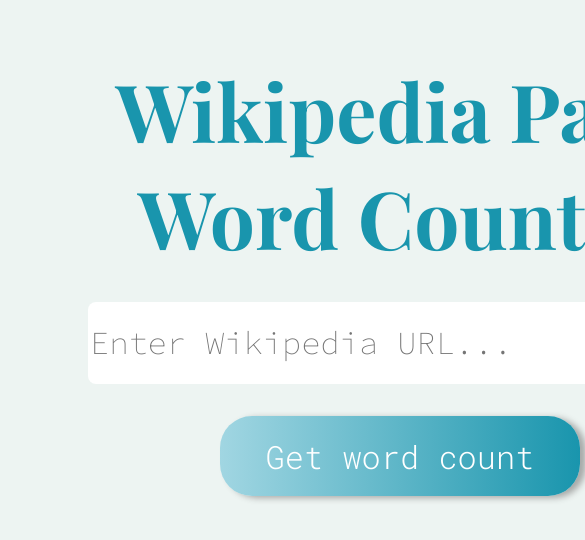
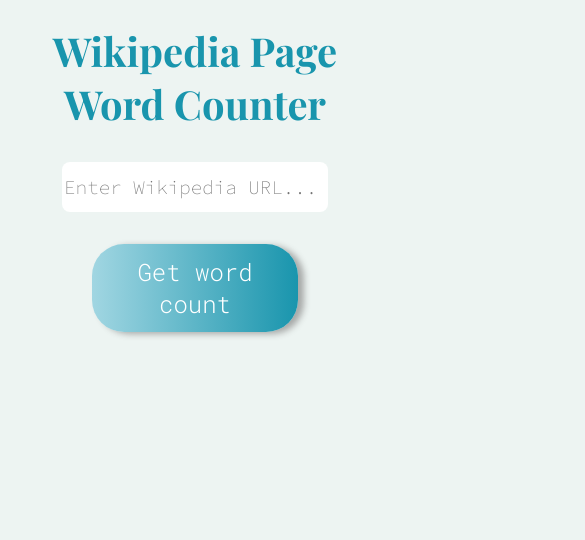
Before and after one commit to mtwickett/wikipedia-page-word-counter, a plain HTML site: page index.html in a window 390 px wide. Shown: the top 540 px of the page, 585 px wide, since content can reach past the window. Drawn offline with nearby package versions, Linux system fonts and the light colour scheme; a web font is replaced by a local one.

Commit message:
Completed responsive design

```diff
--- a/styles.css
+++ b/styles.css
@@ -78,24 +78,34 @@
     font-weight: 900;
 }
 
-@media screen and (max-width: 768px) {
+@media only screen and (max-width: 768px) {
+
+    div#container {
+        margin: 0;
+        padding: 0;
+        width: 100%;
+    }
+
+    h1 {
+        margin: 0;
+        padding: 1rem 0;
+        font-size: 2.5rem;
+    }
+
     form #word-count-form {
         display: inline-block;
     }
 
-    h1 {
-        font-size: 5rem;
-    }
-
     form #wikipedia-url {
-        width: 85%;
-        height: 5rem;
-        font-size: 2rem;
+        margin: 1rem 0rem 2rem 0;
+        width: 70%;
+        height: 3rem;
+        font-size: 1.2rem;
     }
 
     div button#get-word-count {
-        width: 50%;
-        height: 5rem;
-        font-size: 2rem;
+        width: 55%;
+        height: 5.5rem;
+        font-size: 1.5rem;
     }
 }
```
